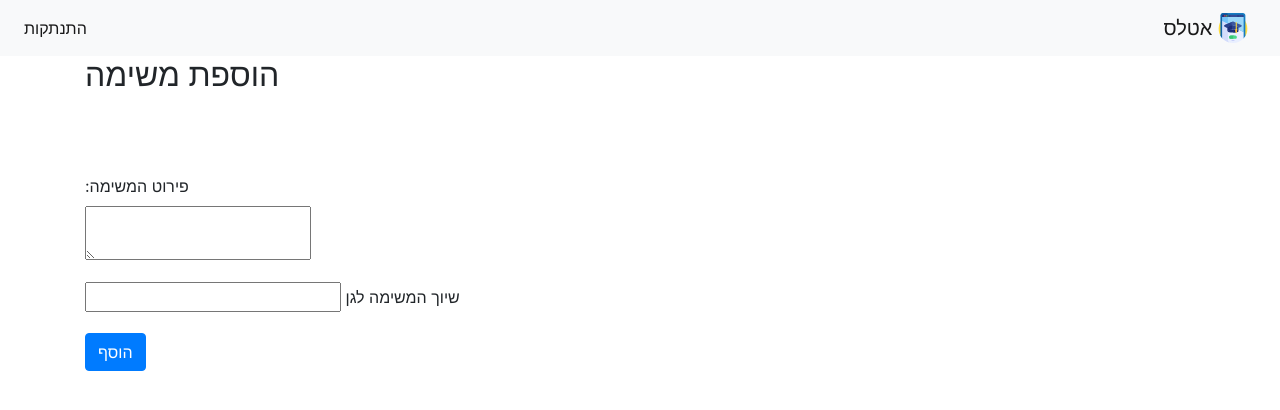
After one commit to snirben/Atlas, a Django app: template atlasapp/templates/atlasapp/addMissions.html in a window 1280 px wide. The commit adds this page. Shown: the top 410 px of the page. Run offline with Django 3.2, Linux system fonts and the light colour scheme; the template is opened without the code that fills it, so the values that code supplies are empty, except form fields; tables that the repository leaves empty hold one stand-in row (values such as "Sample post"); form fields are guessed from the names that the template uses; parts of the project's set-up code (start-up, migrations or seed data) failed here and were passed over; some libraries are stand-ins or nearby versions; some web fonts are replaced.

Commit message:
BSPM2021T18-23-add_mission_button

```diff
--- /dev/null
+++ b/atlasapp/templates/atlasapp/addMissions.html
@@ -0,0 +1,31 @@
+{% extends 'atlasapp/home.html' %}
+{% load static %}
+{% block content %}
+
+
+    <div class="container">
+        <h2 class="title" id="headers">הוספת משימה</h2>
+        <br>
+        <br>
+        <br>
+        <form action="" class="formClass form-group" method="post" >
+            {% csrf_token %}
+            <div class="addmissionpage">
+            <div>
+                <label class="missionlable">פירוט המשימה:</label>
+            </div>
+            <div class="mb-3">
+                {{form.text}}
+            </div>
+            <div class="mb-3">
+                <label class="missionlable">שיוך המשימה לגן</label>
+                {{ form.gannet }}
+
+            </div>
+                 <button type="submit" class="btn btn-primary">הוסף</button>
+            </div>
+        </form>
+    </div>
+</body>
+</html>
+    {% endblock %}
--- a/atlasapp/urls.py
+++ b/atlasapp/urls.py
@@ -9,5 +9,6 @@ urlpatterns = [
     path('home/',views.home, name="home"),
     path('logout/',views.logout_view,name="logout"),
     path('manageMissions/',views.missions_view,name="manageMissions"),
-    path(r'^delete/(?P<part_id>[0-9]+)/$', views.delete_mission, name='delete_mission')
+    path(r'^delete/(?P<part_id>[0-9]+)/$', views.delete_mission, name='delete_mission'),
+    path('addMissions/', views.createMission, name="createMission")
 ]
```
Also changed, not shown: atlasapp/templates/atlasapp/manageMissions.html (+2 -6 lines).
